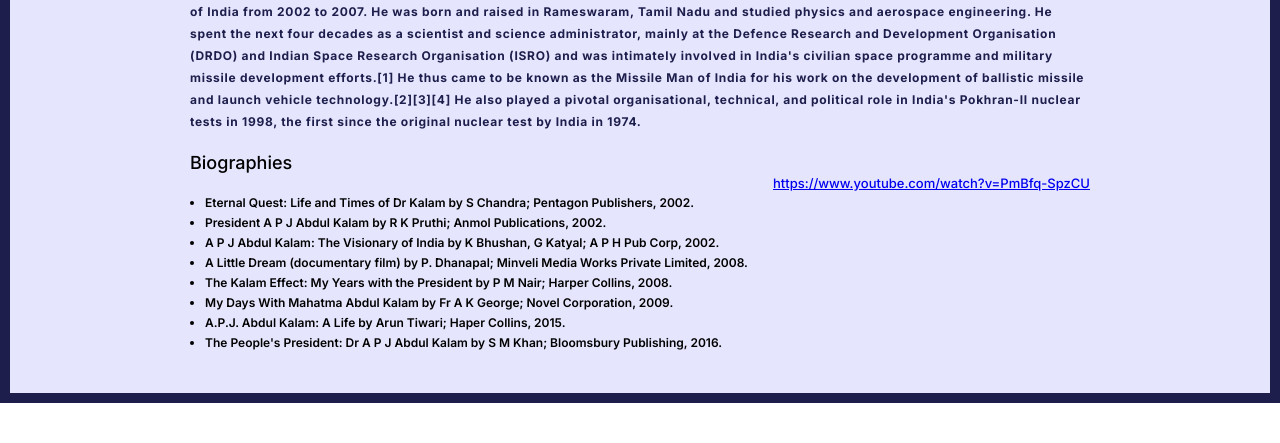
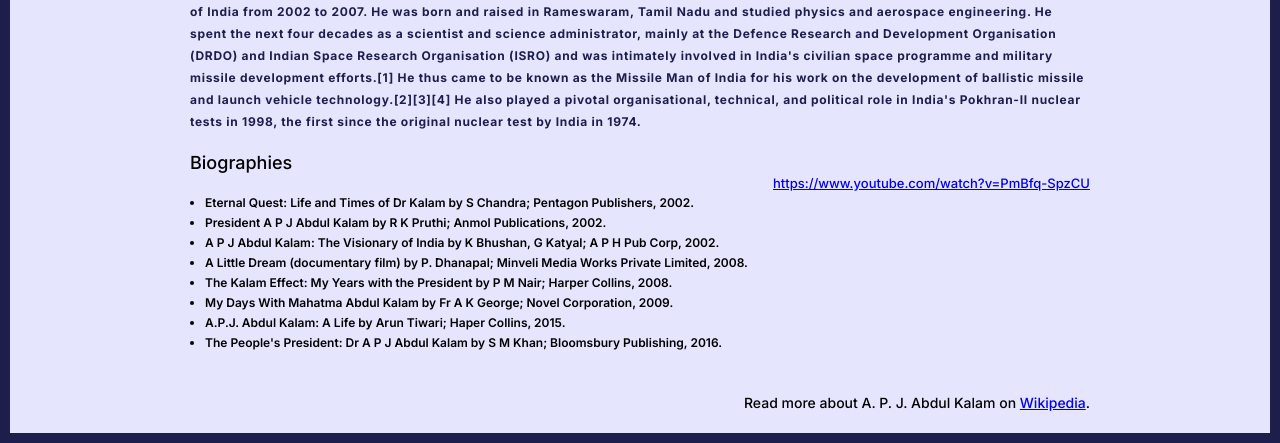
Before and after one commit to arunima-mishra/tribute_demo_page, a plain HTML site: page index.html in a window 1280 px wide. Shown: the part 635-1078 px from the top of the page. Before the commit the page ends 1038 px from the top, so only its background shows below. Drawn offline with Linux system fonts and the light colour scheme.

Commit message:
add-footer

```diff
--- a/index.html
+++ b/index.html
@@ -54,3 +54,10 @@
           <li>The People's President: Dr A P J Abdul Kalam by S M Khan; Bloomsbury Publishing, 2016.</li>
         </ul>
       </section>
+      <footer>
+        Read more about A. P. J. Abdul Kalam  on <a href="https://en.wikipedia.org/wiki/A._P._J._Abdul_Kalam">Wikipedia</a>.
+      </footer>
+    </div>
+  </div>
+</body>
+</html>
--- a/style.css
+++ b/style.css
@@ -87,3 +87,12 @@
   line-height: 20px;
   margin-left: 15px;
 }
+
+footer{
+  font-family: "Inter";
+  font-size: 14px;
+  font-weight: 500;
+  line-height: 20px;
+  text-align: end;
+  margin-bottom: 20px;
+}
```
